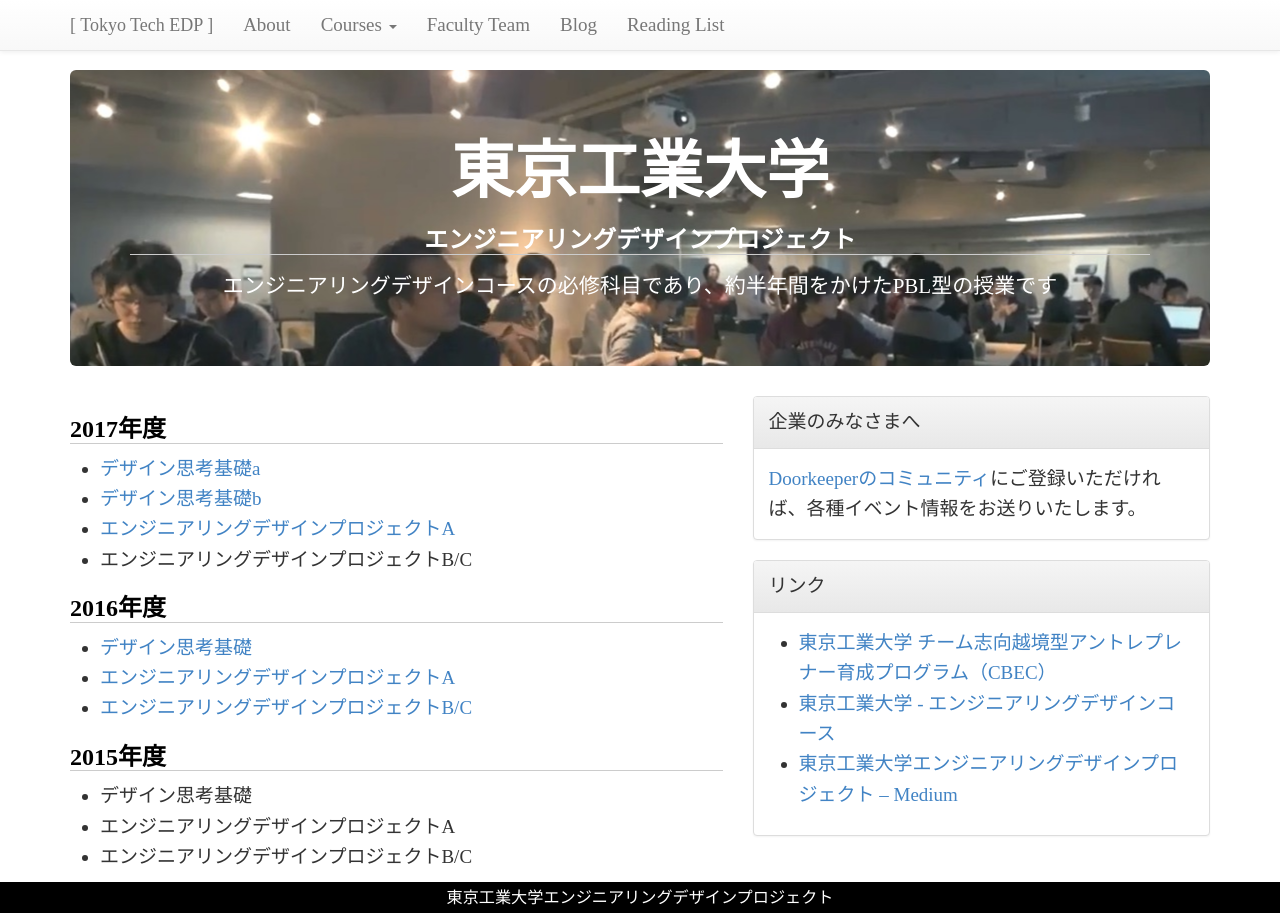
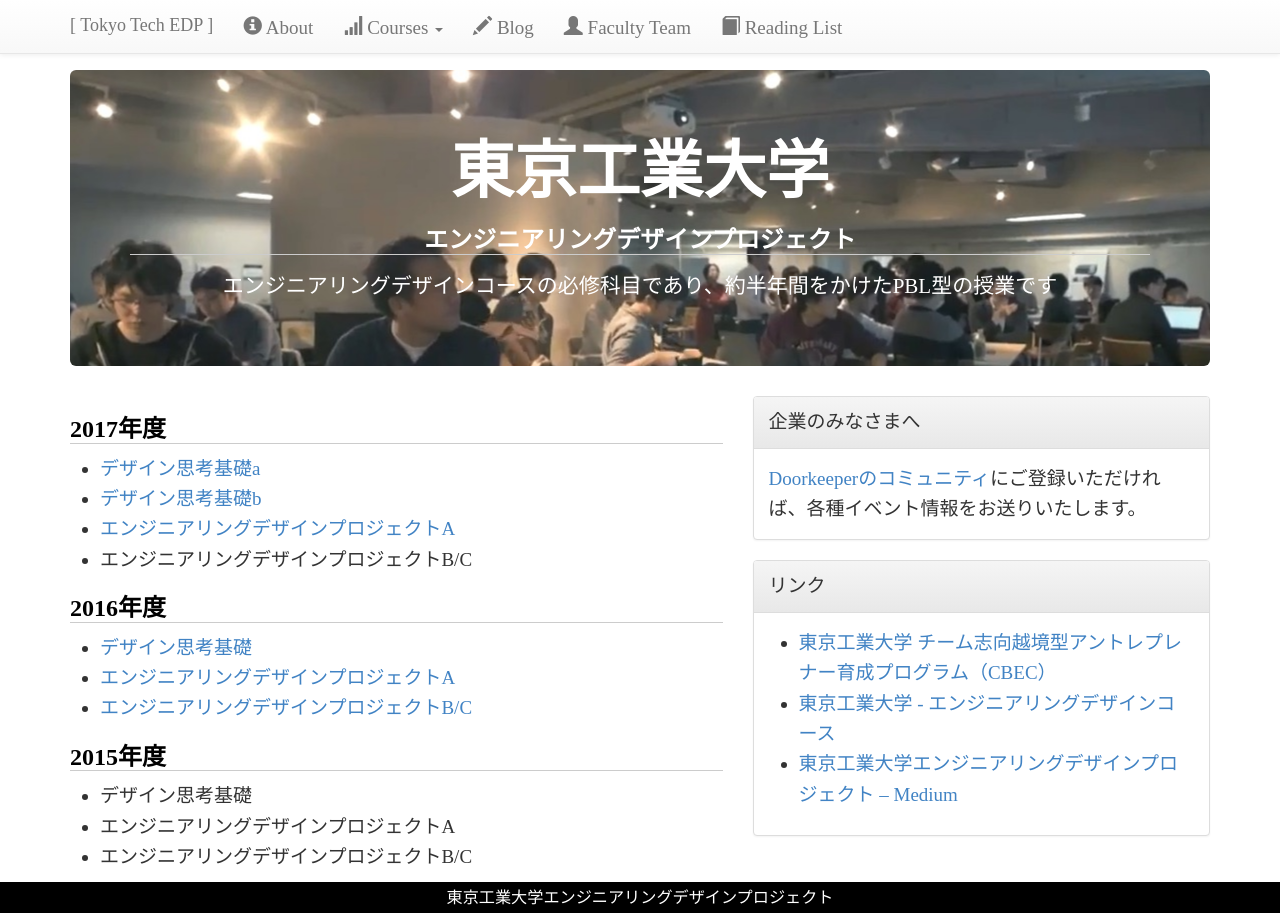
Before and after one commit to titech-edp/titech-edp.github.io, a Jekyll site: the page built from index.md, in a window 1280 px wide. Built offline with Jekyll 4.4.1, drawn with Linux system fonts in a browser that asks for light colours.

Commit message:
Add icon

```diff
--- a/_includes/nav.html
+++ b/_includes/nav.html
@@ -23,9 +23,9 @@
         <!-- Collect the nav links, forms, and other content for toggling -->
         <div class="collapse navbar-collapse" id="bs-example-navbar-collapse-1">
             <ul class="nav navbar-nav">
-                <li><a href="/about/">About</a></li>
+                <li><a href="/about/"><span class="glyphicon glyphicon-info-sign" aria-hidden="true"></span> About</a></li>
 
-                <li role="presentation" class="dropdown"><a class="dropdown-toggle" data-toggle="dropdown" href="#" role="button" aria-haspopup="true" aria-expanded="false">Courses <span class="caret"></span></a>
+                <li role="presentation" class="dropdown"><a class="dropdown-toggle" data-toggle="dropdown" href="#" role="button" aria-haspopup="true" aria-expanded="false"><span class="glyphicon glyphicon-signal" aria-hidden="true"></span> Courses <span class="caret"></span></a>
 
 		    <ul class="dropdown-menu">
 			<li><a href="/2017-dtf-a/">2017 - デザイン思考基礎a</a></li>
@@ -37,10 +37,9 @@
 			<li><a href="/2016-edp-bc/">2016 - エンジニアリングデザインプロジェクトB/C</a></li>
 		    </ul>
                 </li>
-
-                <li><a href="/faculty-team/">Faculty Team</a></li>
-                <li><a href="https://medium.com/titech-eng-and-design">Blog</a></li>
-                <li><a href="/reading-list/">Reading List</a></li>
+                <li><a href="https://medium.com/titech-eng-and-design"><span class="glyphicon glyphicon-pencil" aria-hidden="true"></span> Blog</a></li>
+                <li><a href="/faculty-team/"><span class="glyphicon glyphicon-user" aria-hidden="true"></span> Faculty Team</a></li>
+                <li><a href="/reading-list/"><span class="glyphicon glyphicon-book" aria-hidden="true"></span> Reading List</a></li>
             </ul>
         </div>
     </div>
```
Lines whose indentation alone changed are shown as unchanged.
